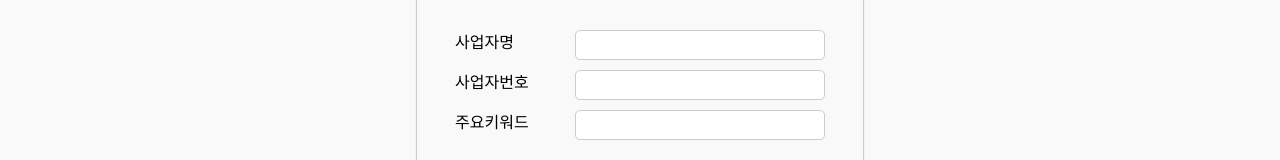
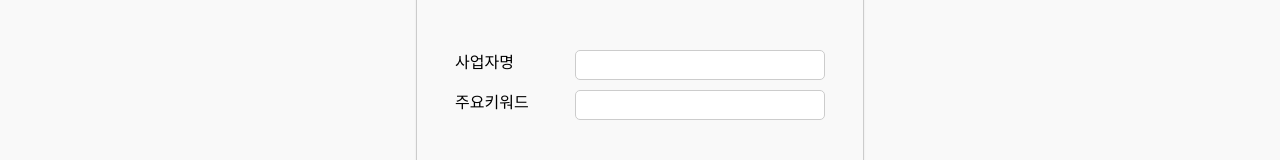
Before and after one commit to midbar40/react-project01, a React app: page /checkscore in a window 1280 px wide. Shown: the part 304-464 px from the top of the page. Built offline with nearby package versions, Linux system fonts and the light colour scheme.

Commit message:
크롤링 작업중

```diff
--- a/src/components/UserCheckForm.tsx
+++ b/src/components/UserCheckForm.tsx
@@ -5,7 +5,6 @@ import { RequestBody } from "../types";
 // 상태의 타입 정의
 type State = {
   name: string;
-  number: string;
   keyword: string;
 };
 
@@ -26,29 +25,38 @@ const reducer = (state: State, action: Action): State => {
 const UserCheckForm: React.FC = () => {
   const [state, dispatch] = useReducer(reducer, {
     name: "",
-    number: "",
     keyword: "",
   });
-  const { name, number, keyword } = state;
+  const { name, keyword } = state;
 
   const searchCompany = (e: React.MouseEvent<HTMLButtonElement>) => {
     e.preventDefault();
     const requestBody: RequestBody = {
       name,
-      number,
       keyword,
     };
     // 서버로 데이터 전송하고 결과값 받아오기
     const fetchWebMarketingData = async () => {
-      const response = await fetch("http://127.0.0.1:5000/api/users/", {
+      const googleResponse = await fetch("http://localhost:5000/api/websearch/google", {
         method: "POST",
         headers: {
           "Content-Type": "application/json",
         },
         body: JSON.stringify(requestBody),
       });
-      const data = await response.json();
-      console.log(data);
+
+      const naverResponse = await fetch("http://localhost:5000/api/websearch/naver", {
+        method: "POST",
+        headers: {
+          "Content-Type": "application/json",
+        },
+        body: JSON.stringify(requestBody),
+      });
+
+      Promise.all([naverResponse])
+      .then(res => Promise.all(res.map(res=>res.json())))
+      .then(data => console.log(data))
+      .catch(err => console.log(err))
     };
     fetchWebMarketingData();
     console.log("검색중입니다");
@@ -75,15 +83,6 @@ const UserCheckForm: React.FC = () => {
               onChange={handleInputChange}
             />
           </div>
-          <div className="company-number">
-            <label htmlFor="number">사업자번호</label>
-            <input
-              id="number"
-              name="number"
-              value={number}
-              onChange={handleInputChange}
-            />
-          </div>
           <div className="company-keyword">
             <label htmlFor="keyword">주요키워드</label>
             <input
--- a/src/types.ts
+++ b/src/types.ts
@@ -9,7 +9,6 @@ export interface mainBrandLogoData {
 // UserCheckForm.tsx
 export interface RequestBody {
     name: string | null;
-    number: string | null;
     keyword: string | null;
 }
 
--- a/webpack.dev.js
+++ b/webpack.dev.js
@@ -5,7 +5,7 @@ module.exports = merge(common, {
   mode: "development",
   devtool: "eval",
   devServer: {
-    host: '127.0.0.1' ,
+    host: 'localhost' ,
     historyApiFallback: true,
     port: 3000,
     hot: true,
```
Also changed, not shown: src/pages/Mypage.tsx (+2 -7 lines).
